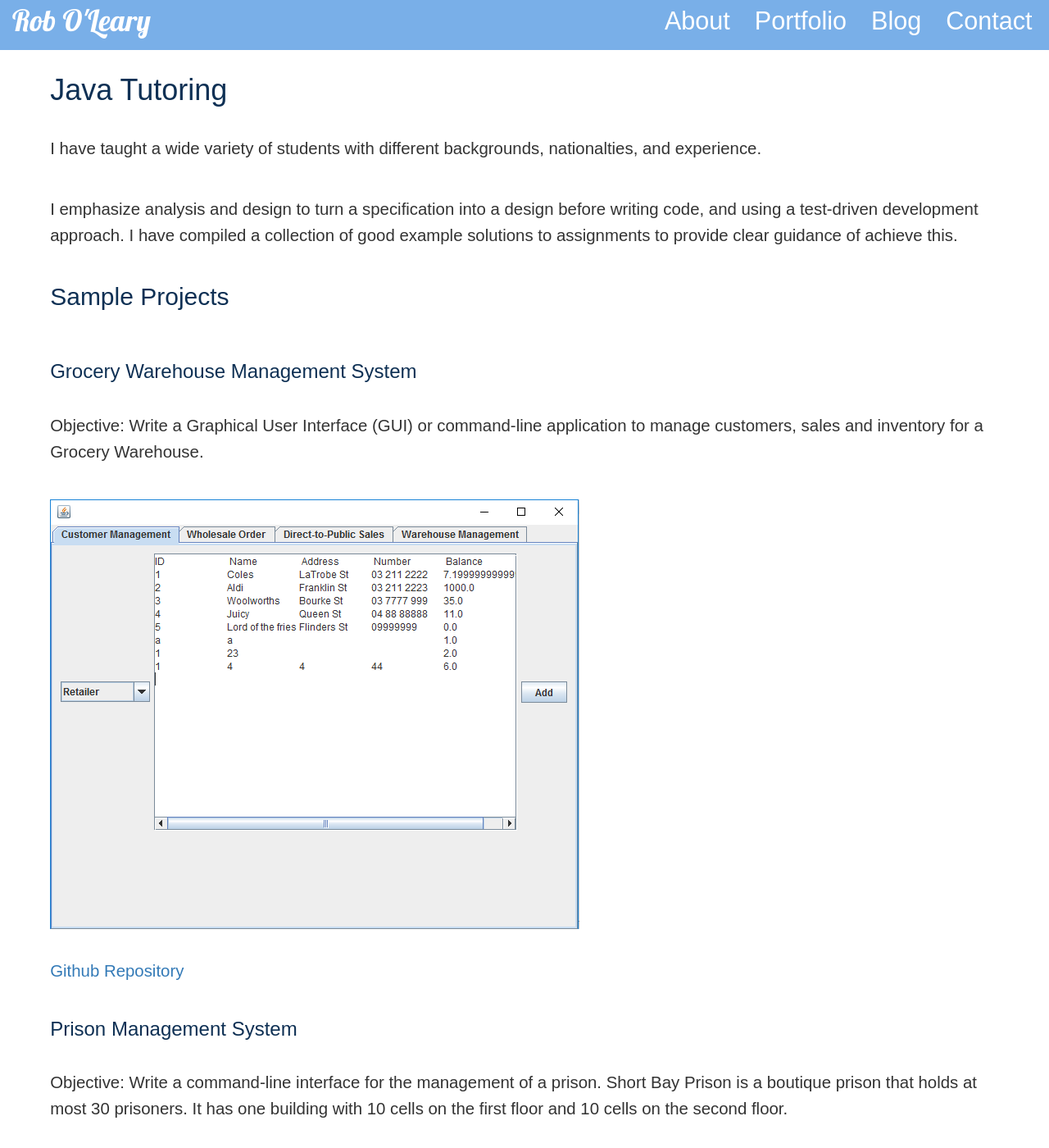
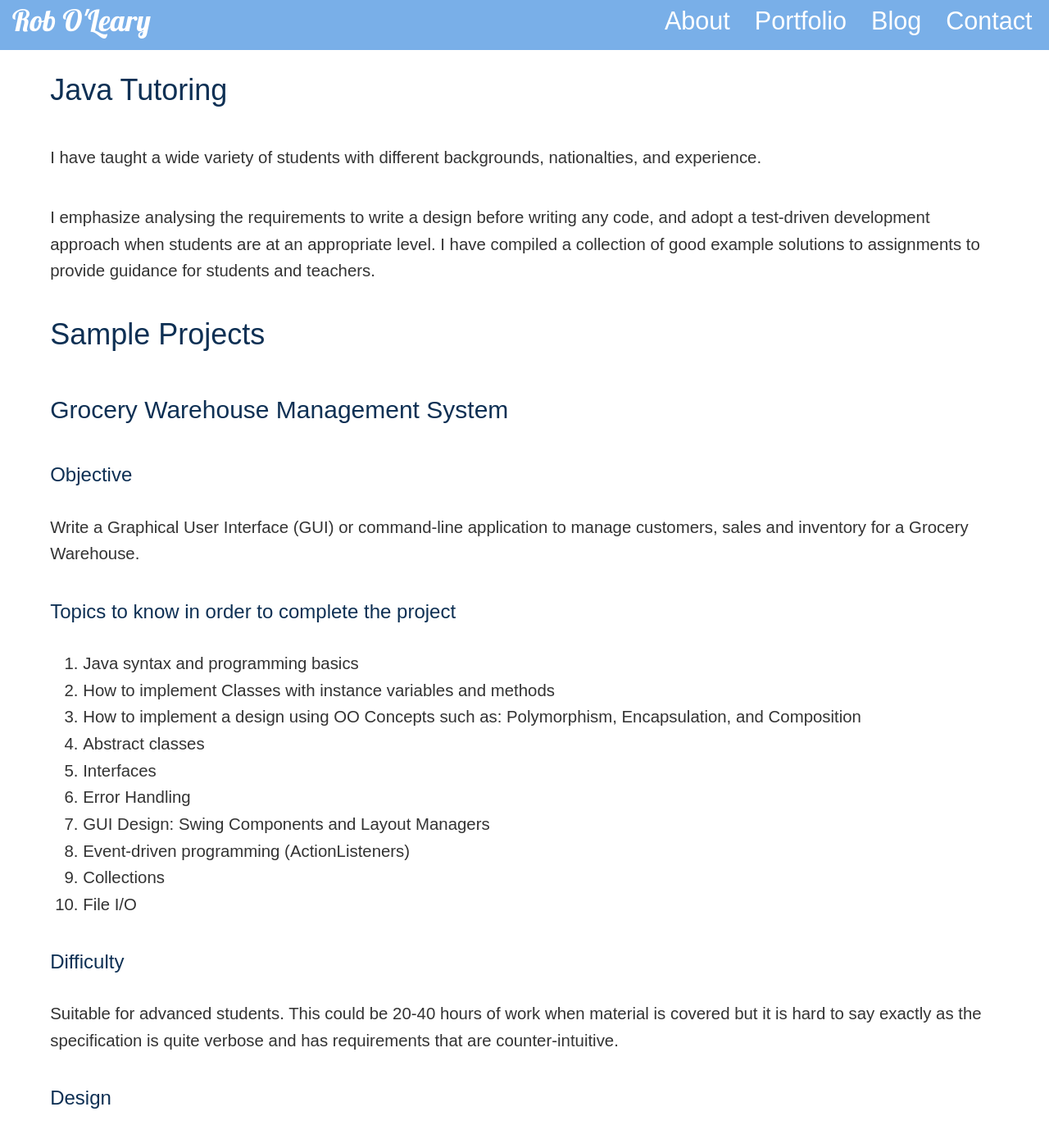
Before and after one commit to robole/robole.github.io, a Jekyll site: the page built from _pages/java-tutoring.html, in a window 1280 px wide and 1400 px high. Shown: the whole window at 82% size. Built offline with Jekyll 4.4.1, drawn with Linux system fonts in a browser that asks for light colours; some of the changed text lies outside the part shown.

Commit message:
updated java tutor

```diff
--- a/_includes/top.html
+++ b/_includes/top.html
@@ -1,7 +1,7 @@
 <header class="container-fluid top-container content" id="top">
     <div class="row">
         <col-md-12>
-            <img id="portrait" src="/assets/img/portrait1.jpg" class="top-image img-circle" alt="{{ site.brand }}">
+            <img id="portrait" src="/assets/img/portrait.jpg" class="top-image img-circle" alt="{{ site.brand }}">
             <h1 class="top-name">
                 {{ site.brand }}
             </h1>
--- a/_pages/frequency-punchcard.html
+++ b/_pages/frequency-punchcard.html
@@ -6,7 +6,7 @@ permalink: /frequency-punchcard
 <div class="top-container content">
   <h1>Frequency Punchcard</h1>
   <p>A Frequency Punchcard is a grid with sized circles showing the frequency of a trip/event.</p>
-  <p>It provides insight for planning to decide if there is a best/worst day to do a certain trip/event, and explore an overview of trips/events to make a schedule.</p>
+  <p>It provides insight for planning to decide if there is a best/worst time for a trip/event, and explore an overview to make a schedule.</p>
   <p>You can find the specifications and code in this <a href="https://github.com/robole/d3-frequency-punchcard">github repository</a>.</p>
   <img class="my-svg" src="/assets/img/frequency-punchcard.svg" alt="frequency punchcard demo"/>
 </div>
--- a/_pages/java-tutoring.html
+++ b/_pages/java-tutoring.html
@@ -3,23 +3,43 @@ layout: default
 title: Map Selector
 permalink: /java-tutoring
 ---
-<div class="top-container content scrollable">
+<div class="java-tutoring top-container content scrollable">
   <h1>Java Tutoring</h1>
   <p>I have taught a wide variety of students with different backgrounds, nationalties, and experience.</p>
-  <p>I emphasize analysis and design to turn a specification into a design before writing code, and using a test-driven development approach. I have compiled a collection of good example solutions to assignments to provide clear guidance of achieve this.</p>
-  <h2>Sample Projects</h2>
-  <br/>
-  <h3>Grocery Warehouse Management System</h3>
-  <p>Objective: Write a Graphical User Interface (GUI) or command-line application to manage customers, sales and inventory for a Grocery Warehouse.</p>
-  <img src="assets/img/warehouse-screenshot.png" alt="warehouse screenshot"/>
+  <p>I emphasize analysing the requirements to write a design before writing any code, and adopt a test-driven development approach when students are at an appropriate level. I have compiled a collection of good example solutions to assignments to provide guidance for students and teachers.</p>
+  <h1>Sample Projects</h1>
+  <h2>Grocery Warehouse Management System</h2>
+  <h3>Objective</h3>
+  <p>Write a Graphical User Interface (GUI) or command-line application to manage customers, sales and inventory for a Grocery Warehouse.</p>
+
+  <h3>Topics to know in order to complete the project</h3>
+  <ol>
+    <li>Java syntax and programming basics</li>
+    <li>How to implement Classes with instance variables and methods</li>
+    <li>How to implement a design using OO Concepts such as: Polymorphism, Encapsulation, and Composition</li>
+    <li>Abstract classes</li>
+    <li>Interfaces</li>
+    <li>Error Handling</li>
+    <li>GUI Design: Swing Components and Layout Managers</li>
+    <li>Event-driven programming (ActionListeners)</li>
+    <li>Collections</li>
+    <li>File I/O</li>
+  </ol>
+  <h3>Difficulty</h3>
+  <p>Suitable for advanced students. This could be 20-40 hours of work when material is covered but it is hard to say exactly as the specification is quite verbose and has requirements that are counter-intuitive.</p>
+  <h3>Design</h3>
+  <img src="assets/img/warehouse-class-diagram.png" alt="warehouse class diagram" />
+  <p>Screenshot - Customer tab</p>
+  <img src="assets/img/warehouse-screenshot.png" alt="warehouse screenshot" />
   <p><a href="https://github.com/robole/warehouse-uni-project">Github Repository</a></p>
-  <h3>Prison Management System</h3>
-  <p>Objective: Write a command-line interface for the management of a prison. Short Bay Prison is a boutique prison that holds at most 30 prisoners. It has one building
-  with 10 cells on the first floor and 10 cells on the second floor.</p>
-  <img src="/assets/img/prison-uni-design.jpg" alt="prison class diagram"/>
+  <h2>Prison Management System</h2>
+  <h3>Objective</h3>
+  <p>Write a command-line interface for the management for a boutique prison.</p>
+  <img src="/assets/img/prison-uni-design.jpg" alt="prison class diagram" />
   <p><a href="https://github.com/robole/prison-uni-project">Github Repository</a></p>
-  <h3>Internet Service Provider Billing</h3>
-  <p>Objective: Write a Graphical User Interface (GUI) to show usage and billing for Customers for an Internet Service Provider.</p>
-  <img src="/assets/img/isp-uni-design.jpg" alt="isp class diagram"/>
+  <h2>Internet Service Provider Billing</h2>
+  <h3>Objective</h3>
+  <p>Write a Graphical User Interface (GUI) to show usage and billing for Customers for an Internet Service Provider.</p>
+  <img src="/assets/img/isp-uni-design.jpg" alt="isp class diagram" />
   <p><a href="https://github.com/robole/isp-uni-project">Github Repository</a></p>
 </div>
--- a/_pages/map-selector.html
+++ b/_pages/map-selector.html
@@ -5,6 +5,6 @@ permalink: /map-selector
 ---
 <div class="top-container content">
   <h1>Map Selector</h1>
-  <p>An interactive map to select countries in aggregate with a resizable rectangle selector, or individually by clicking on a country.</p>
+  <p>An interactive map to easily select countries. Countries can be selected with a rectangle select tool; or by clicking on a country.</p>
   <img class="my-svg" src="/assets/img/map-selector.svg" alt="map selector"/>
 </div>
--- a/assets/css/main.css
+++ b/assets/css/main.css
@@ -143,7 +143,7 @@ a.home-navbar-logo:hover, a.home-navbar-logo:focus, a.navbar-logo:hover, a.navba
   transition: all .3s;
 }
 
-.top-image:hover {
+.top-image{
   filter: brightness(1.1);
   -webkit-filter: brightness(1.1);
 }
@@ -391,3 +391,16 @@ a.home-navbar-logo:hover, a.home-navbar-logo:focus, a.navbar-logo:hover, a.navba
   display: block;
   width: 90%; /* only required for <img /> */
 }
+
+.java-tutoring p{
+  margin: 0 0 2em;
+}
+
+.java-tutoring ol{
+  list-style-type: decimal;
+  padding-bottom: 1em;
+}
+
+.java-tutoring h1, h2,h3, h4{
+  padding-bottom: 1em;
+}
```
Also changed, not shown: assets/img/portrait.jpg, assets/img/portrait1.jpg (deleted), assets/img/warehouse-class-diagram.png (added), assets/img/warehouse-screenshot.png, 2 other files.
